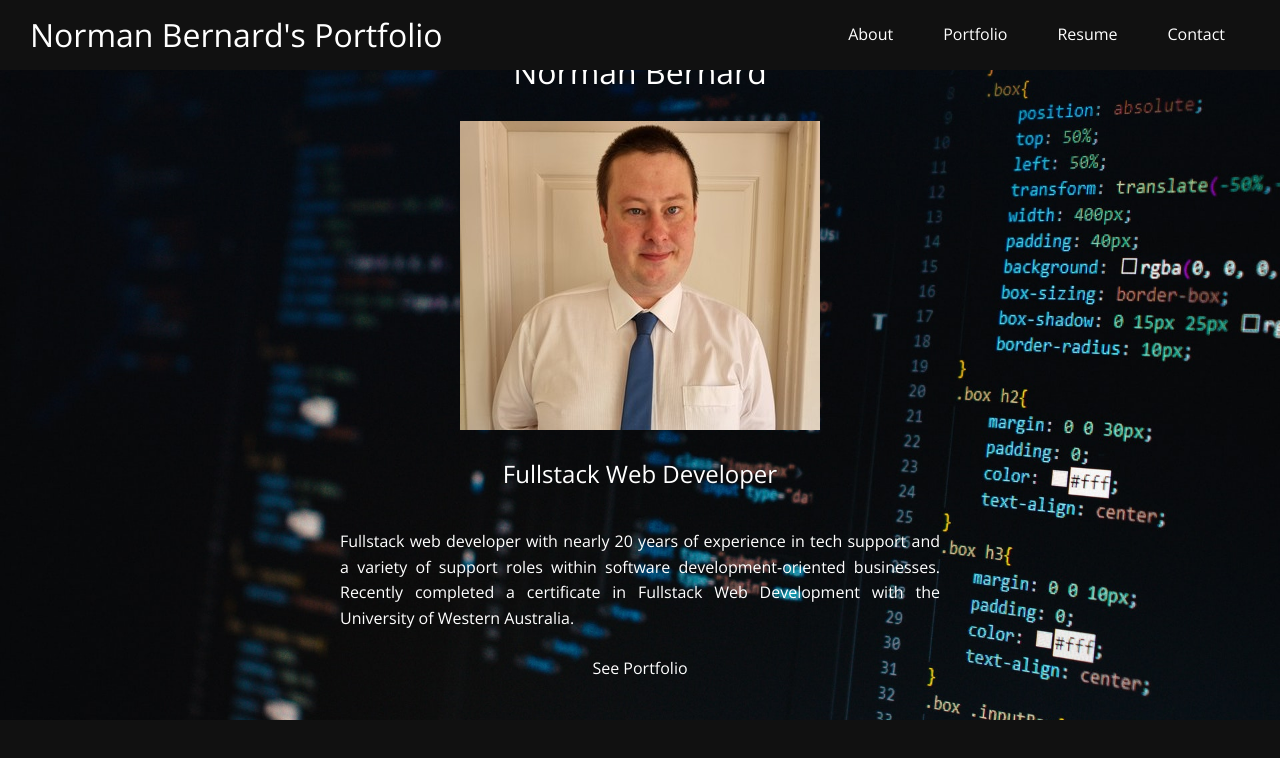
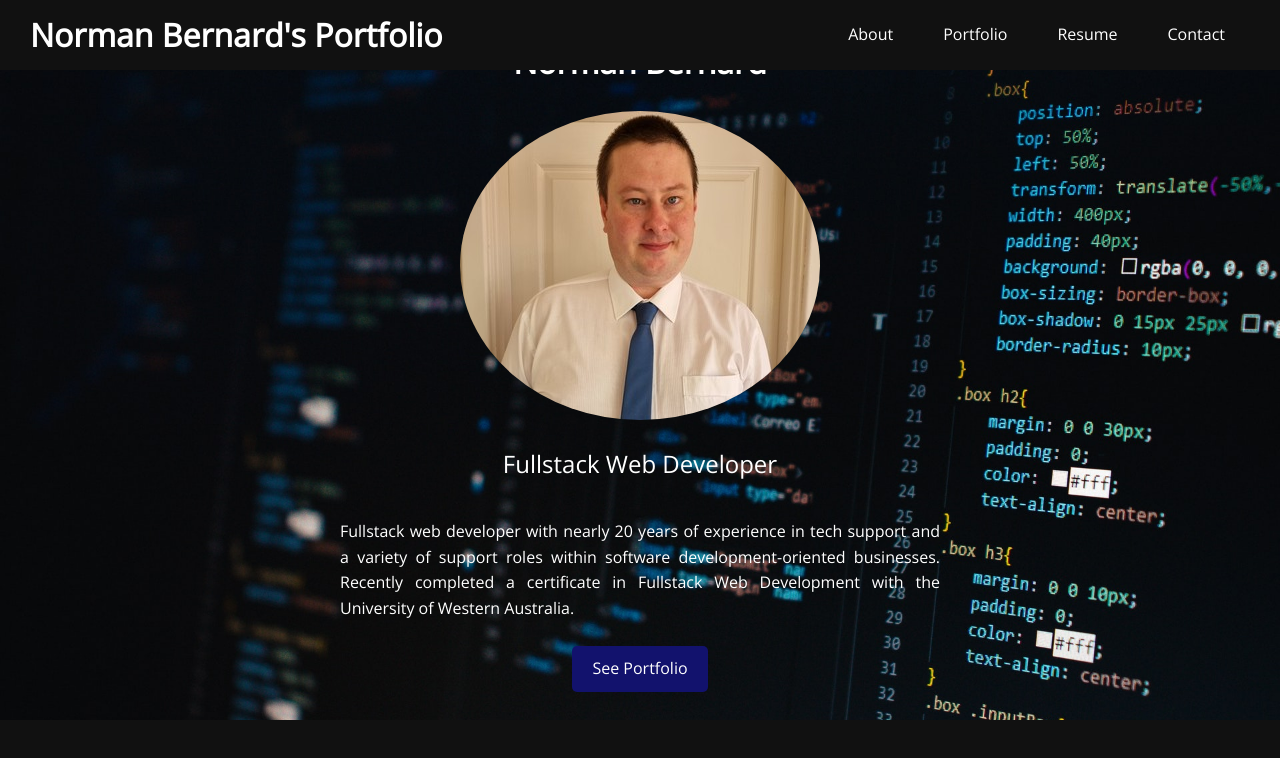
Before and after one commit to Normksb/updated-portfolio, a plain HTML site: page index.html in a window 1280 px wide. Drawn offline with nearby package versions, Linux system fonts and the light colour scheme.

Commit message:
resolved some file version conflicts

```diff
--- a/css/style.css
+++ b/css/style.css
@@ -27,10 +27,13 @@ h1, h2 {
     line-height: 1.2;
 }
 
+h1 {
+    font-weight: bold;
+}
+
 p {
     margin: 10px 0;
 }
-
 
 /* Navbar */
 .navbar {
@@ -79,3 +82,21 @@ p {
     max-width: 600px;
     text-align: justify;
 }
+
+.nb-image {
+    border-radius: 50%;
+}
+
+.btn {
+    cursor: pointer;
+    display: inline-block;
+    color: #fff;
+    background-color: rgb(18, 18, 109);
+    border: none;
+    border-radius: 5px;
+    padding: 10px 20px;
+}
+
+.btn:hover {
+    opacity: 0.7;
+}
--- a/index.html
+++ b/index.html
@@ -6,6 +6,7 @@
     <meta name="viewport" content="width=device-width, initial-scale=1.0">
     <meta name="robots" CONTENT="noindex,nofollow">
     <link rel="stylesheet" href="css/style.css">
+    <link rel="stylesheet" href="https://use.fontawesome.com/releases/v5.6.3/css/all.css" integrity="sha384-UHRtZLI+pbxtHCWp1t77Bi1L4ZtiqrqD80Kn4Z8NTSRyMA2Fd33n5dQ8lWUE00s/" crossorigin="anonymous">
     <title>Norman Bernard's Portfolio</title>
 </head>
 <body>
@@ -34,7 +35,7 @@
             Norman Bernard
         </h1>
 
-        <img src="./assets/images/20211203_104329.jpg" alt="Norman Bernard" class="content-item">
+        <img src="./assets/images/20211203_104329.jpg" alt="Norman Bernard" class="content-item nb-image">
 
         <h2 class="content-item">
             Fullstack Web Developer
@@ -49,5 +50,17 @@
         <a href="#portfolio" class="btn">See Portfolio</a>
         </div>
     </div>
+
+    <footer class="footer">
+        <a href="mailto:nksb414@gmail.com">
+            <i className="fab fa-at"></i>
+          </a>
+          <a href="https://github.com/normksb" target="_blank" rel="noreferrer">
+            <i className="fab fa-github"></i>
+          </a>
+          <a href="https://linkedin.com/in/norman-k-bernard" target="_blank" rel="noreferrer">
+            <i className="fab fa-linkedin"></i>
+          </a>
+    </footer>
 </body>
 </html>
```
